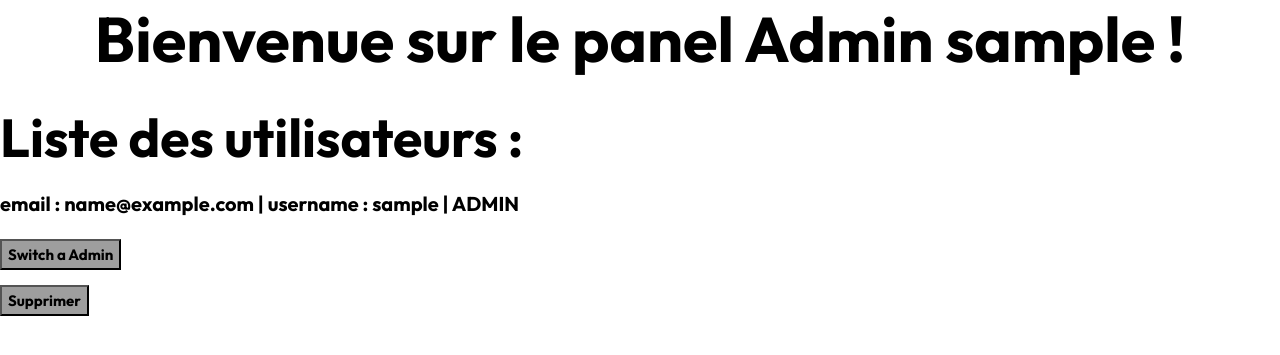
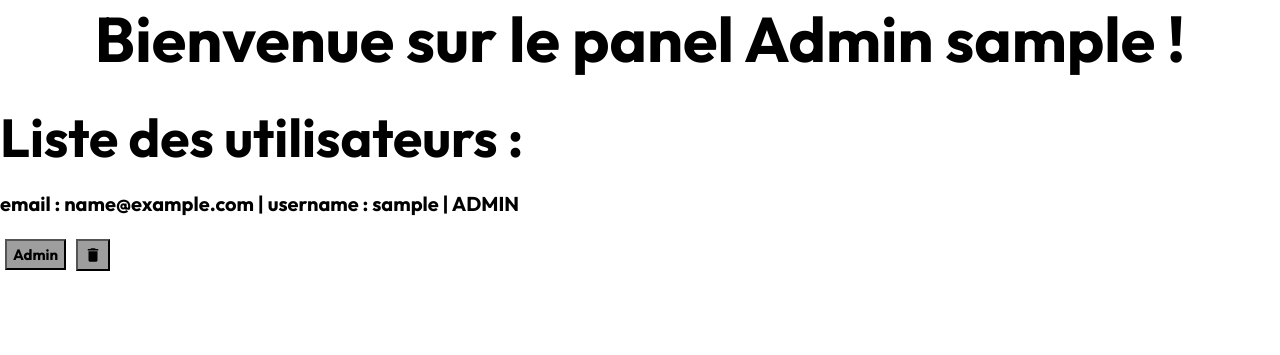
Before and after one commit to Kindhee/php, a PHP site: page /adminpanel.php in a window 1280 px wide. Shown: the part 102-457 px from the top of the page. Run offline with PHP 8.4, Linux system fonts and the light colour scheme; the visitor is signed in with stand-in values (Sample User, id 1); tables that the repository leaves empty or names only in its code hold one stand-in row (values such as "Sample post").

Commit message:
aaaaaaaaaaaa

```diff
--- a/adminpanel.php
+++ b/adminpanel.php
@@ -22,6 +22,15 @@
 
   <?php require "components/menu.php"; ?>
 
+  <div class="red white-text-css-all text-center">
+    <?php
+      if(isset($_SESSION['error'])){
+	      echo $_SESSION['error'];
+	      unset($_SESSION['error']);
+      }
+      ?>
+  </div>
+
   <h1 class="black-text-css text-center"><?php echo "Bienvenue sur le panel Admin " . $_SESSION['user']['username'] . " !"; ?> </h1>
 
   <h2 class="black-text-css" >Liste des utilisateurs :</h2>
@@ -32,18 +41,24 @@
   $data = $pre->fetchAll(PDO::FETCH_ASSOC);
 
   foreach($data as $user){ ?>
-  <div class="bloc_user">
+  <div class="user-display">
     <p class="black-text-css list-text"><?php echo " email : " . $user['email']." | username : ".$user['username']." ".($user['admin']==0?"":" | ADMIN")?></p>
+
+      <div class="btn-user-display">
 
       <form method="post" action="actions/admin.php">
           <input type='hidden' name="id" value = "<?php echo $user['id'] ?>" />
           <input type='hidden' name="admin" value = "<?php echo $user['admin']==1?0:1 ?>" />
-        <button class="btn-adminpanel black-text-css" type="submit">Switch a Admin</button>
+          <button class="btn-adminpanel black-text-css" type="submit">Admin</button>
       </form>
+
       <form method="post" action="actions/deleteuser.php">
           <input type='hidden' name="id" value = "<?php echo $user['id'] ?>" />
-        <button class="btn-adminpanel black-text-css" type="submit">Supprimer</button>
+          <button class="btn-adminpanel black-text-css" type="submit"><span class="material-icons admin-icon">delete</span></button>
       </form>
+
+    </div>
+
   </div>
   <?php } ?>
 
--- a/css/style.css
+++ b/css/style.css
@@ -230,6 +230,8 @@ h2.form-title{
     background-color: var(--main-color)!important;
     padding-top: 5px;
     padding-bottom: 5px;
+    margin-left: 5px;
+    margin-right: 5px;
 }
 
 
@@ -244,3 +246,11 @@ h2.form-title{
 .white-text-css-all{
     color: white;
 }
+
+.btn-user-display{
+    display: flex;
+}
+
+.admin-icon{
+    font-size: 18px!important;
+}
```
Also changed, not shown: actions/admin.php (+7 -0 lines). Lines whose indentation alone changed are shown as unchanged.
